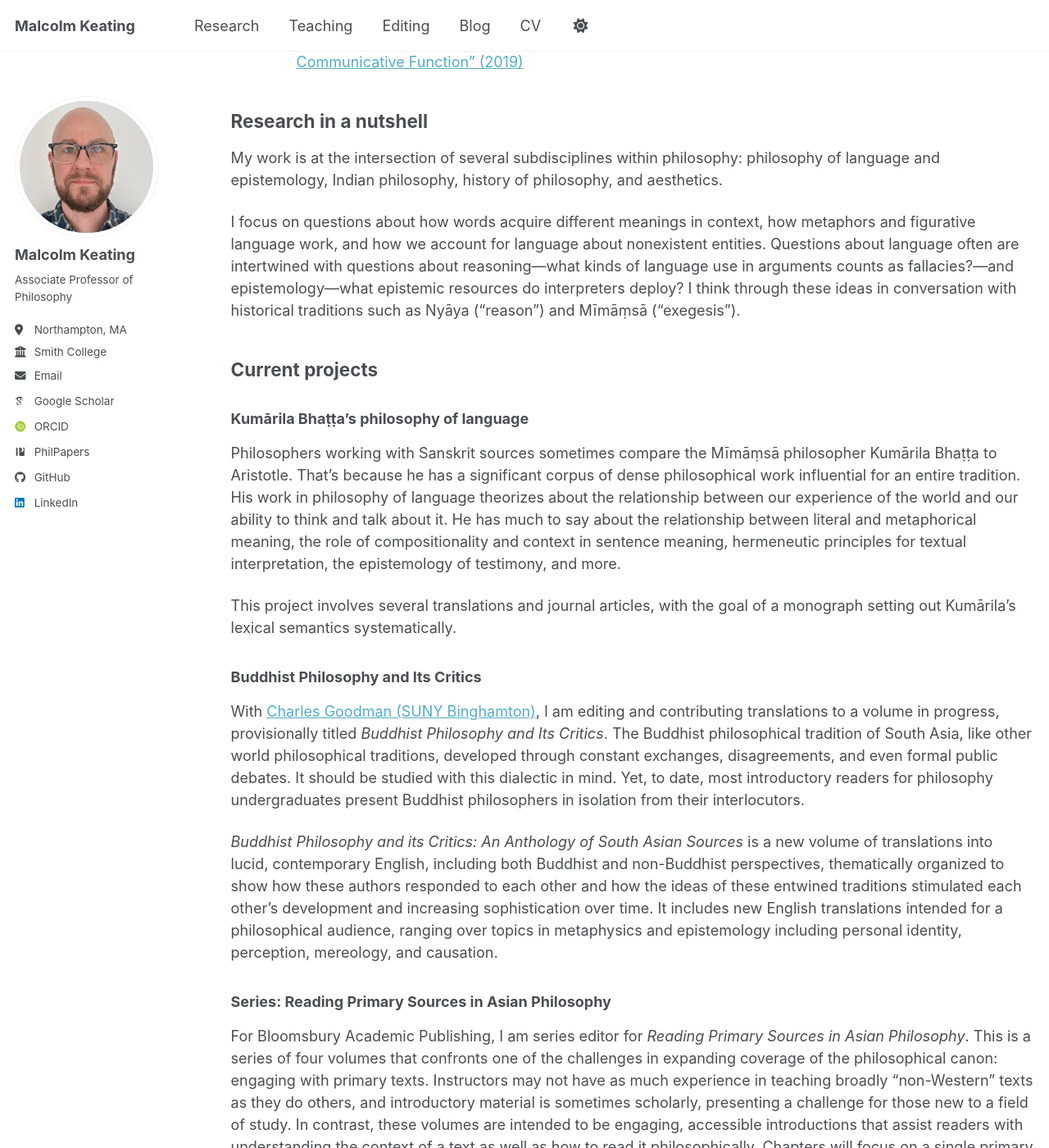
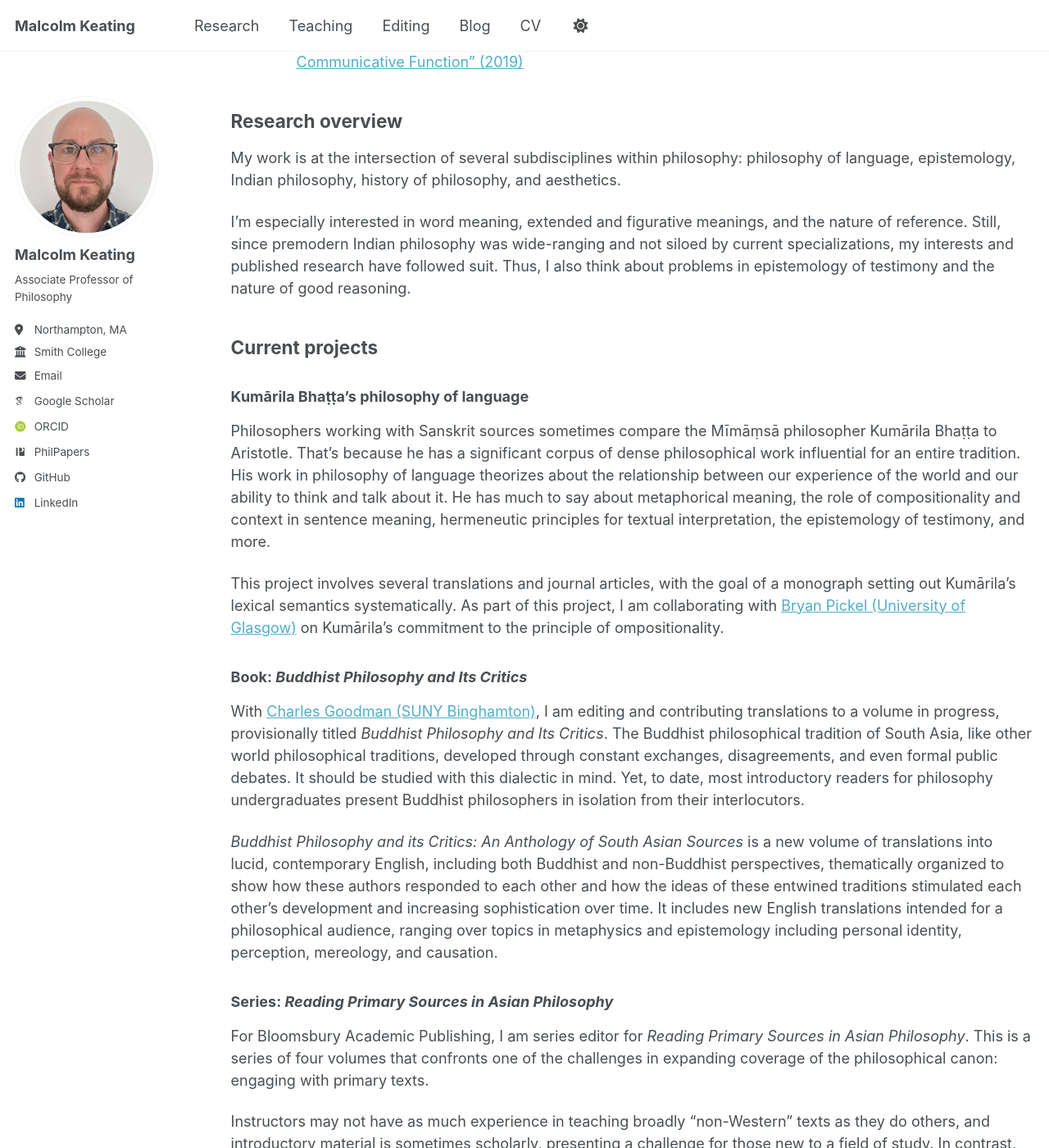
Before and after one commit to malcolmkeating/malcolmkeating.github.io, a Jekyll site: the page built from _pages/research.md, in a window 1280 px wide and 1400 px high, scrolled down 470 px. Shown: the whole window at 82% size. Built offline with Jekyll 4.4.1, drawn with Linux system fonts in a browser that asks for light colours; some web fonts are replaced; a script bundle is joined from its source files by our own code; library files that are not in the unit come from our copies; some of the changed text lies outside the part shown.

Commit message:
Update research.md

```diff
--- a/_pages/research.md
+++ b/_pages/research.md
@@ -7,35 +7,37 @@ permalink: /research/
 * toc
 {:toc}
 
-## Research in a nutshell ##
+## Research overview ##
 
-My work is at the intersection of several subdisciplines within philosophy: philosophy of language and epistemology, Indian philosophy, history of philosophy, and aesthetics.
+My work is at the intersection of several subdisciplines within philosophy: philosophy of language, epistemology, Indian philosophy, history of philosophy, and aesthetics.
 
-I focus on questions about how words acquire different meanings in context, how metaphors and figurative language work, and how we account for language about nonexistent entities. Questions about language often are intertwined with questions about reasoning—what kinds of language use in arguments counts as fallacies?—and epistemology—what epistemic resources do interpreters deploy? I think through these ideas in conversation with historical traditions such as Nyāya (“reason”) and Mīmāṃsā (“exegesis”).
+I'm especially interested in word meaning, extended and figurative meanings, and the nature of reference. Still, since premodern Indian philosophy was wide-ranging and not siloed by current specializations, my interests and published research have followed suit. Thus, I also think about problems in epistemology of testimony and the nature of good reasoning.
 
 ## Current projects ##
 
 ### Kumārila Bhaṭṭa’s philosophy of language ###
 
-Philosophers working with Sanskrit sources sometimes compare the Mīmāṃsā philosopher Kumārila Bhaṭṭa to Aristotle. That's because he has a significant corpus of dense philosophical work influential for an entire tradition. His work in philosophy of language theorizes about the relationship between our experience of the world and our ability to think and talk about it. He has much to say about the relationship between literal and metaphorical meaning, the role of compositionality and context in sentence meaning, hermeneutic principles for textual interpretation, the epistemology of testimony, and more.
+Philosophers working with Sanskrit sources sometimes compare the Mīmāṃsā philosopher Kumārila Bhaṭṭa to Aristotle. That's because he has a significant corpus of dense philosophical work influential for an entire tradition. His work in philosophy of language theorizes about the relationship between our experience of the world and our ability to think and talk about it. He has much to say about metaphorical meaning, the role of compositionality and context in sentence meaning, hermeneutic principles for textual interpretation, the epistemology of testimony, and more.
 
-This project involves several translations and journal articles, with the goal of a monograph setting out Kumārila's lexical semantics systematically.
+This project involves several translations and journal articles, with the goal of a monograph setting out Kumārila's lexical semantics systematically. As part of this project, I am collaborating with [Bryan Pickel (University of Glasgow)](https://www.gla.ac.uk/schools/humanities/staff/bryanpickel/) on Kumārila's commitment to the principle of ompositionality.
 
-### Buddhist Philosophy and Its Critics ###
+### Book: *Buddhist Philosophy and Its Critics* ###
 
 With [Charles Goodman (SUNY Binghamton)](https://www.binghamton.edu/philosophy/faculty/profile.html?id=cgoodman), I am editing and contributing translations to a volume in progress, provisionally titled *Buddhist Philosophy and Its Critics*. The Buddhist philosophical tradition of South Asia, like other world philosophical traditions, developed through constant exchanges, disagreements, and even formal public debates. It should be studied with this dialectic in mind. Yet, to date, most introductory readers for philosophy undergraduates present Buddhist philosophers in isolation from their interlocutors.
 
 *Buddhist Philosophy and its Critics: An Anthology of South Asian Sources* is a new volume of translations into lucid, contemporary English, including both Buddhist and non-Buddhist perspectives, thematically organized to show how these authors responded to each other and how the ideas of these entwined traditions stimulated each other’s development and increasing sophistication over time. It includes new English translations intended for a philosophical audience, ranging over topics in metaphysics and epistemology including personal identity, perception, mereology, and causation.
 
-### Series: Reading Primary Sources in Asian Philosophy ###
+### Series: *Reading Primary Sources in Asian Philosophy* ###
 
-For Bloomsbury Academic Publishing, I am series editor for *Reading Primary Sources in Asian Philosophy*. This is a series of four volumes that confronts one of the challenges in expanding coverage of the philosophical canon: engaging with primary texts. Instructors may not have as much experience in teaching broadly “non-Western” texts as they do others, and introductory material is sometimes scholarly, presenting a challenge for those new to a field of study. In contrast, these volumes are intended to be engaging, accessible introductions that assist readers with understanding the context of a text as well as how to read it philosophically. Chapters will focus on a single primary text, aiming to introduce English-speaking undergraduates in a philosophy classroom to how to engage with Asian philosophy.
+For Bloomsbury Academic Publishing, I am series editor for *Reading Primary Sources in Asian Philosophy*. This is a series of four volumes that confronts one of the challenges in expanding coverage of the philosophical canon: engaging with primary texts.
+
+Instructors may not have as much experience in teaching broadly “non-Western” texts as they do others, and introductory material is sometimes scholarly, presenting a challenge for those new to a field of study. In contrast, these volumes are intended to be engaging, accessible introductions that assist readers with understanding the context of a text as well as how to read it philosophically. Chapters will focus on a single primary text, aiming to introduce English-speaking undergraduates in a philosophy classroom to how to engage with Asian philosophy.
 
 ## Published books ##
 
 ### [Classical Sanskrit for Everyone: A Guide for Absolute Beginners](https://hackettpublishing.com/classical-sanskrit-for-everyone) (2025) ###
 
-If you are interested in the book and its accompanying online resources, they are hosted at [Hackett’s website](https://hackettpublishing.com/classical-sanskrit-for-everyone). For errata, see this page.
+An orientation to classical Sanskrit for the curious, the yoga aficianado, and the scholarly reader interested in beginning their journey with the language or just learning a little bit about how it works. Accompanying resources are hosted at [Hackett’s website](https://hackettpublishing.com/classical-sanskrit-for-everyone). I've compiled some errata here, until they can be corrected at the next printing.
 
 ### [Reason in an Uncertain World: Nyāya Philosophers on Argumentation and Living Well](https://global.oup.com/academic/product/reason-in-an-uncertain-world-9780197634431) (2024) ###
 An accessible guide to early Sanskrit-language philosophers often known as "the Logicians" or "the Thinkers" (Naiyāyikas) because of their concern with principles of knowledge and reasoning.
```
